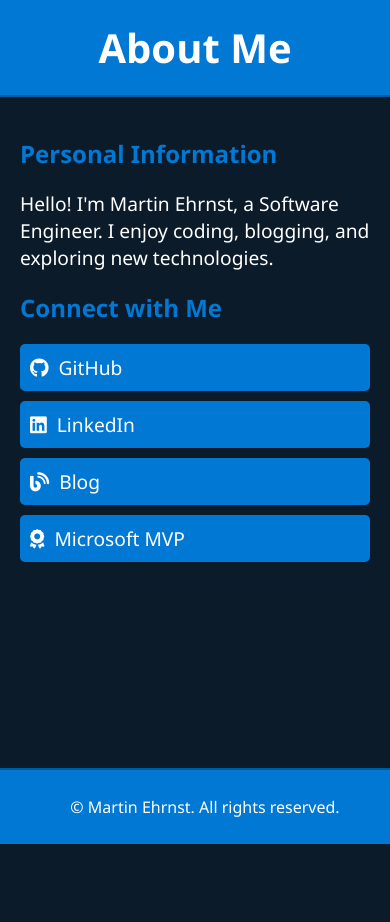
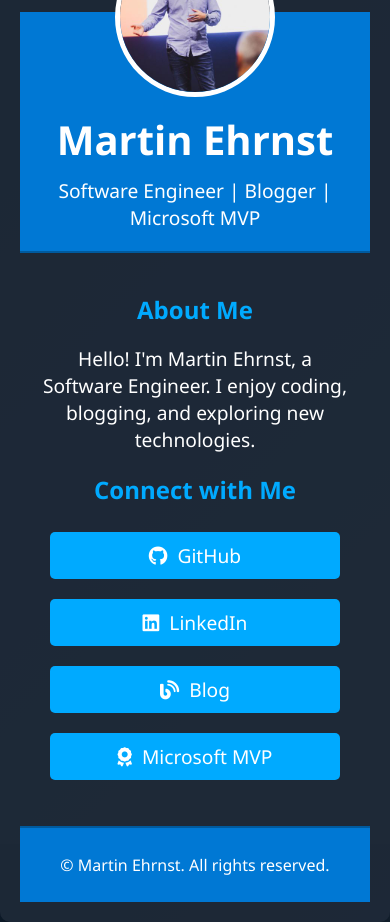
Before and after one commit to ehrnst/aboutme, a plain HTML site: page index.html in a window 390 px wide. Before the commit the page ends 844 px from the top, so only its background shows below. Drawn offline with Linux system fonts and the light colour scheme.

Commit message:
Enhance About Me website layout and styles with responsive design and gradient background

```diff
--- a/css/styles.css
+++ b/css/styles.css
@@ -1,21 +1,55 @@
 body {
-    background-color: #0c1b2a;
+    background: linear-gradient(135deg, #0c1b2a, #1f2a38);
     color: #ffffff;
     font-family: 'Segoe UI', Tahoma, Geneva, Verdana, sans-serif;
     margin: 0;
     padding: 0;
+    display: flex;
+    justify-content: center;
+    align-items: center;
+    height: 100vh;
+}
+
+.container {
+    background-color: rgba(31, 42, 56, 0.9);
+    border-radius: 10px;
+    box-shadow: 0 4px 8px rgba(0, 0, 0, 0.2);
+    overflow: hidden;
+    width: 90%;
+    max-width: 800px;
+    text-align: center;
+    padding: 20px;
+    position: relative;
+    padding-top: 90px; /* Add padding to make space for the floating image */
 }
 
 header {
     background-color: #0078d4;
     padding: 20px;
-    text-align: center;
     border-bottom: 2px solid #005a9e;
+    position: relative;
 }
 
-h1 {
+header .profile-img {
+    width: 150px;
+    height: 150px;
+    border-radius: 50%;
+    border: 5px solid #ffffff;
+    position: absolute;
+    top: -75px; /* Adjusted to float above the container */
+    left: 50%;
+    transform: translateX(-50%);
+}
+
+header h1 {
+    margin: 80px 0 10px;
+    font-size: 2.5em;
+    color: #ffffff;
+}
+
+header p {
     margin: 0;
-    font-size: 2.5em;
+    font-size: 1.2em;
     color: #ffffff;
 }
 
@@ -24,20 +58,26 @@ main {
 }
 
 h2 {
-    color: #0078d4;
+    color: #00aaff;
+    margin-bottom: 10px;
 }
 
 #personal-info p {
     font-size: 1.2em;
+    margin-bottom: 20px;
 }
 
 #links ul {
     list-style: none;
     padding: 0;
+    display: flex;
+    flex-wrap: wrap;
+    justify-content: center;
 }
 
 #links li {
-    margin: 10px 0;
+    margin: 10px;
+    flex: 1 1 45%; /* Adjust to make two columns */
 }
 
 #links a {
@@ -46,7 +86,8 @@ h2 {
     font-size: 1.2em;
     display: flex;
     align-items: center;
-    background-color: #0078d4;
+    justify-content: center;
+    background-color: #00aaff;
     padding: 10px;
     border-radius: 5px;
     transition: background-color 0.3s ease;
@@ -57,7 +98,7 @@ h2 {
 }
 
 #links a:hover {
-    background-color: #005a9e;
+    background-color: #0088cc;
 }
 
 footer {
@@ -65,7 +106,4 @@ footer {
     text-align: center;
     padding: 10px;
     border-top: 2px solid #005a9e;
-    position: fixed;
-    width: 100%;
-    bottom: 0;
 }
--- a/index.html
+++ b/index.html
@@ -8,12 +8,15 @@
     <link rel="stylesheet" href="https://cdnjs.cloudflare.com/ajax/libs/font-awesome/6.0.0-beta3/css/all.min.css">
 </head>
 <body>
+    <div class="container">
         <header>
-        <h1>About Me</h1>
+            <img src="images/profile.jpg" alt="Martin Ehrnst" class="profile-img">
+            <h1>Martin Ehrnst</h1>
+            <p>Software Engineer | Blogger | Microsoft MVP</p>
         </header>
         <main>
             <section id="personal-info">
-            <h2>Personal Information</h2>
+                <h2>About Me</h2>
                 <p>Hello! I'm Martin Ehrnst, a Software Engineer. I enjoy coding, blogging, and exploring new technologies.</p>
             </section>
             <section id="links">
@@ -29,6 +32,7 @@
         <footer>
             <p>&copy; Martin Ehrnst. All rights reserved.</p>
         </footer>
+    </div>
     <script src="js/scripts.js"></script>
 </body>
 </html>
```
Also changed, not shown: images/profile.jpg (added). Lines whose indentation alone changed are shown as unchanged.
